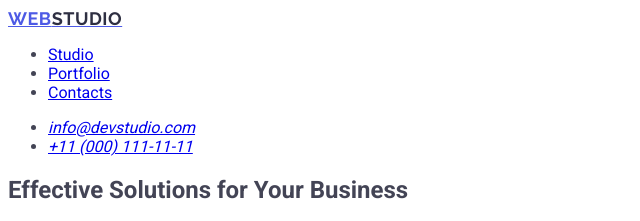
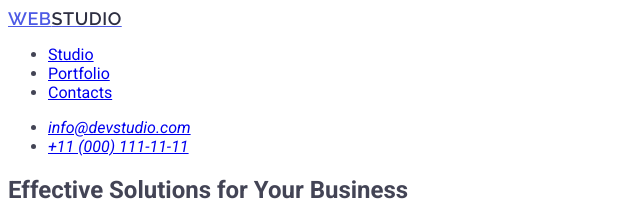
Before and after one commit to berkince14/goit-markup-hw-02, a plain HTML site: page index.html in a window 1280 px wide. Shown: the top 221 px of the page, 0-640 px from the left. Drawn offline with Linux system fonts and the light colour scheme.

Commit message:
added updated

```diff
--- a/css/styles.css
+++ b/css/styles.css
@@ -4,7 +4,7 @@ color: #434455;
 background-color: #FFFFFF;
 }
 .logo_class {
-font-family: "Raleway";
+font-family: "Raleway", sans-serif;
 font-weight: 700;
 font-size: 18px;
 line-height: 1.17;
--- a/index.html
+++ b/index.html
@@ -5,8 +5,16 @@
     <meta charset="UTF-8" />
     <meta name="description" content="Web Studio Website" />
     <link rel="stylesheet" href="./css/styles.css" />
+    <link rel="preconnect" href="https://fonts.googleapis.com" />
+    <link rel="preconnect" href="https://fonts.gstatic.com" crossorigin />
     <link
-      href="https://fonts.googleapis.com/css2?family=Raleway:wght@700&family=Roboto:wght@400;500;700&display=swap"
+      href="https://fonts.googleapis.com/css2?family=Raleway:ital,wght@0,600;1,600&family=Roboto:ital,wght@0,100..900;1,100..900&display=swap"
+      rel="stylesheet"
+    />
+    <link rel="preconnect" href="https://fonts.googleapis.com" />
+    <link rel="preconnect" href="https://fonts.gstatic.com" crossorigin />
+    <link
+      href="https://fonts.googleapis.com/css2?family=Raleway:ital@0;1&family=Roboto:ital,wght@400,500..700;1,100..900&display=swap"
       rel="stylesheet"
     />
   </head>
```
